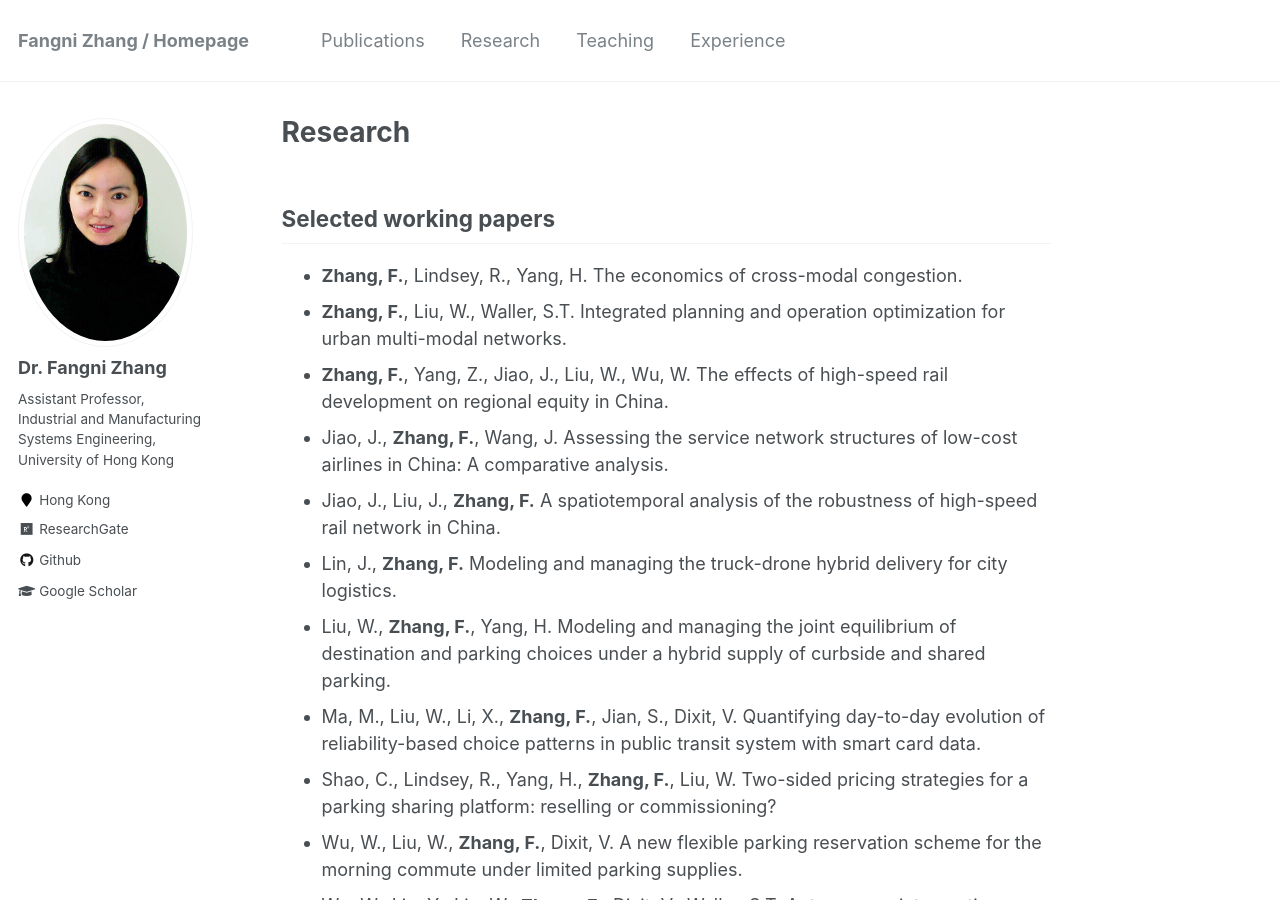
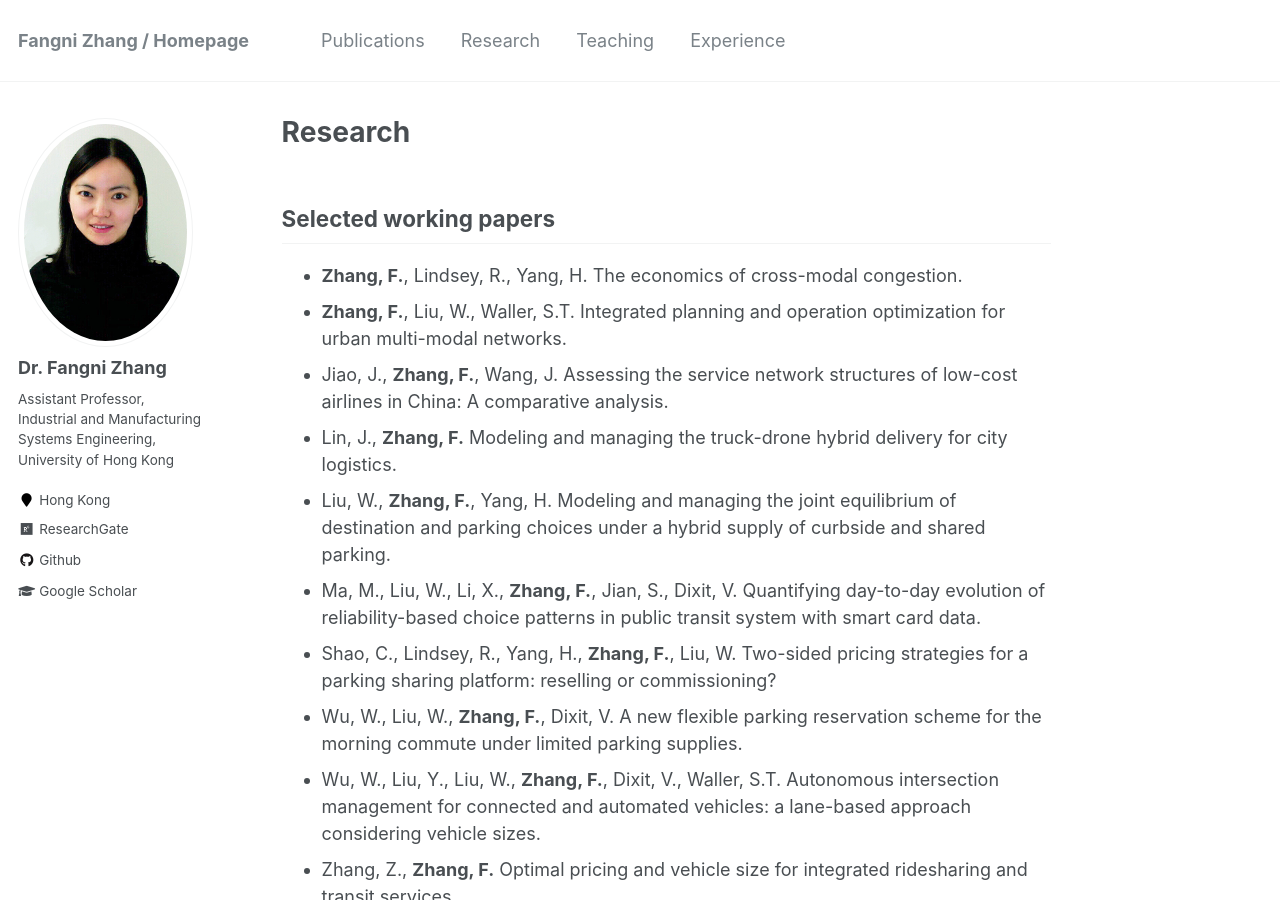
Before and after one commit to fangnizhang/fangnizhang.github.io, a Jekyll site: the page built from _pages/research.md, in a window 1280 px wide and 900 px high. Built offline with Jekyll 4.4.1, drawn with Linux system fonts in a browser that asks for light colours.

Commit message:
Update research.md

```diff
--- a/_pages/research.md
+++ b/_pages/research.md
@@ -8,9 +8,7 @@ Selected working papers
 ------------
 * **Zhang, F.**, Lindsey, R., Yang, H. The economics of cross-modal congestion.
 * **Zhang, F.**, Liu, W., Waller, S.T. Integrated planning and operation optimization for urban multi-modal networks.
-* **Zhang, F.**, Yang, Z., Jiao, J., Liu, W., Wu, W. The effects of high-speed rail development on regional equity in China.
 * Jiao, J., **Zhang, F.**, Wang, J. Assessing the service network structures of low-cost airlines in China: A comparative analysis.
-* Jiao, J., Liu, J., **Zhang, F.** A spatiotemporal analysis of the robustness of high-speed rail network in China.
 * Lin, J., **Zhang, F.** Modeling and managing the truck-drone hybrid delivery for city logistics.
 * Liu, W., **Zhang, F.**, Yang, H. Modeling and managing the joint equilibrium of destination and parking choices under a hybrid supply of curbside and shared parking.
 * Ma, M., Liu, W., Li, X., **Zhang, F.**, Jian, S., Dixit, V. Quantifying day-to-day evolution of reliability-based choice patterns in public transit system with smart card data.
```
